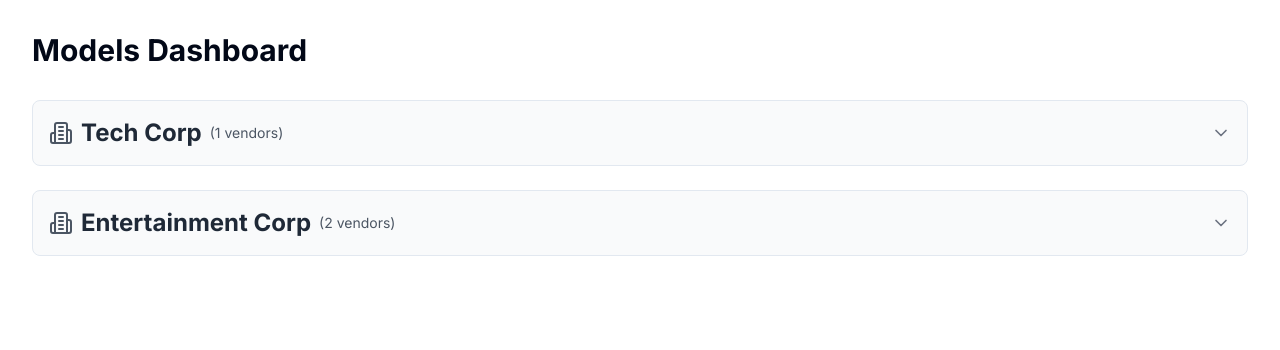
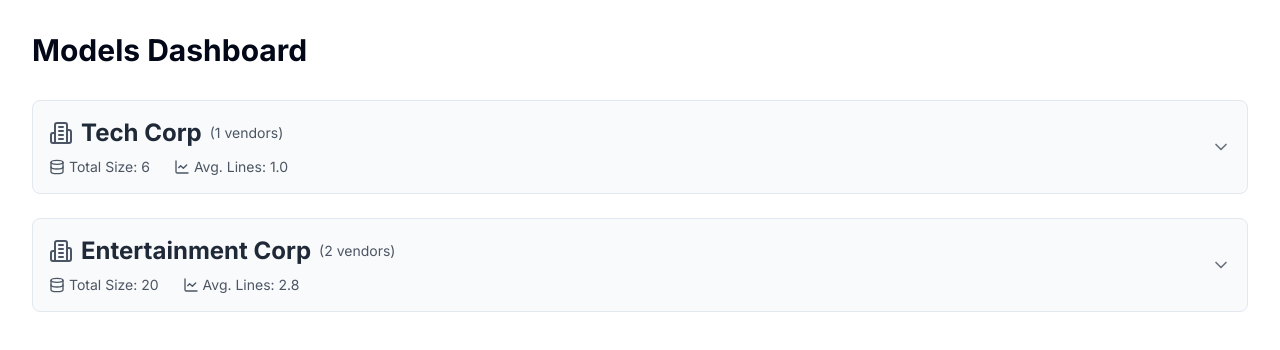
Before and after one commit to IsmaelGSerrano/vendor-model-dashboard, a React (Vite) app: page / in a window 1280 px wide. Shown: the top 350 px of the page. Built offline with nearby package versions, Linux system fonts and the light colour scheme.

Commit message:
Add descriptive vendor data
Implement functionality to calculate and display the sum of all sizes and average lines for each vendor within the company section.
[skip gpt_engineer]

```diff
--- a/src/components/CompanySection.tsx
+++ b/src/components/CompanySection.tsx
@@ -1,7 +1,7 @@
 import { CompanyData } from "@/types/models";
 import { useState } from "react";
 import VendorSection from "./VendorSection";
-import { Building2, ChevronDown, ChevronUp } from "lucide-react";
+import { Building2, ChevronDown, ChevronUp, Database, LineChart } from "lucide-react";
 
 interface CompanySectionProps {
   company: CompanyData;
@@ -10,18 +10,34 @@ interface CompanySectionProps {
 const CompanySection = ({ company }: CompanySectionProps) => {
   const [isExpanded, setIsExpanded] = useState(false);
 
+  // Calculate company statistics
+  const totalSize = company.vendors_list.reduce((sum, vendor) => sum + vendor.size, 0);
+  const averageLines = company.vendors_list.reduce((sum, vendor) => sum + vendor.avg_lines, 0) / company.vendors_list.length;
+
   return (
     <div className="border rounded-lg mb-6 bg-gray-50">
       <button
         className="w-full flex items-center justify-between p-4 hover:bg-opacity-75 transition-colors"
         onClick={() => setIsExpanded(!isExpanded)}
       >
-        <div className="flex items-center gap-2">
-          <Building2 className="h-6 w-6 text-gray-600" />
-          <h2 className="text-2xl font-bold text-gray-800">{company.company_name}</h2>
-          <span className="text-sm text-gray-600">
-            ({company.vendors_list.length} vendors)
-          </span>
+        <div className="flex-1">
+          <div className="flex items-center gap-2 mb-2">
+            <Building2 className="h-6 w-6 text-gray-600" />
+            <h2 className="text-2xl font-bold text-gray-800">{company.company_name}</h2>
+            <span className="text-sm text-gray-600">
+              ({company.vendors_list.length} vendors)
+            </span>
+          </div>
+          <div className="flex items-center gap-6 text-sm text-gray-600">
+            <div className="flex items-center gap-1">
+              <Database className="h-4 w-4" />
+              <span>Total Size: {totalSize}</span>
+            </div>
+            <div className="flex items-center gap-1">
+              <LineChart className="h-4 w-4" />
+              <span>Avg. Lines: {averageLines.toFixed(1)}</span>
+            </div>
+          </div>
         </div>
         {isExpanded ? (
           <ChevronUp className="h-5 w-5 text-gray-500" />
```
